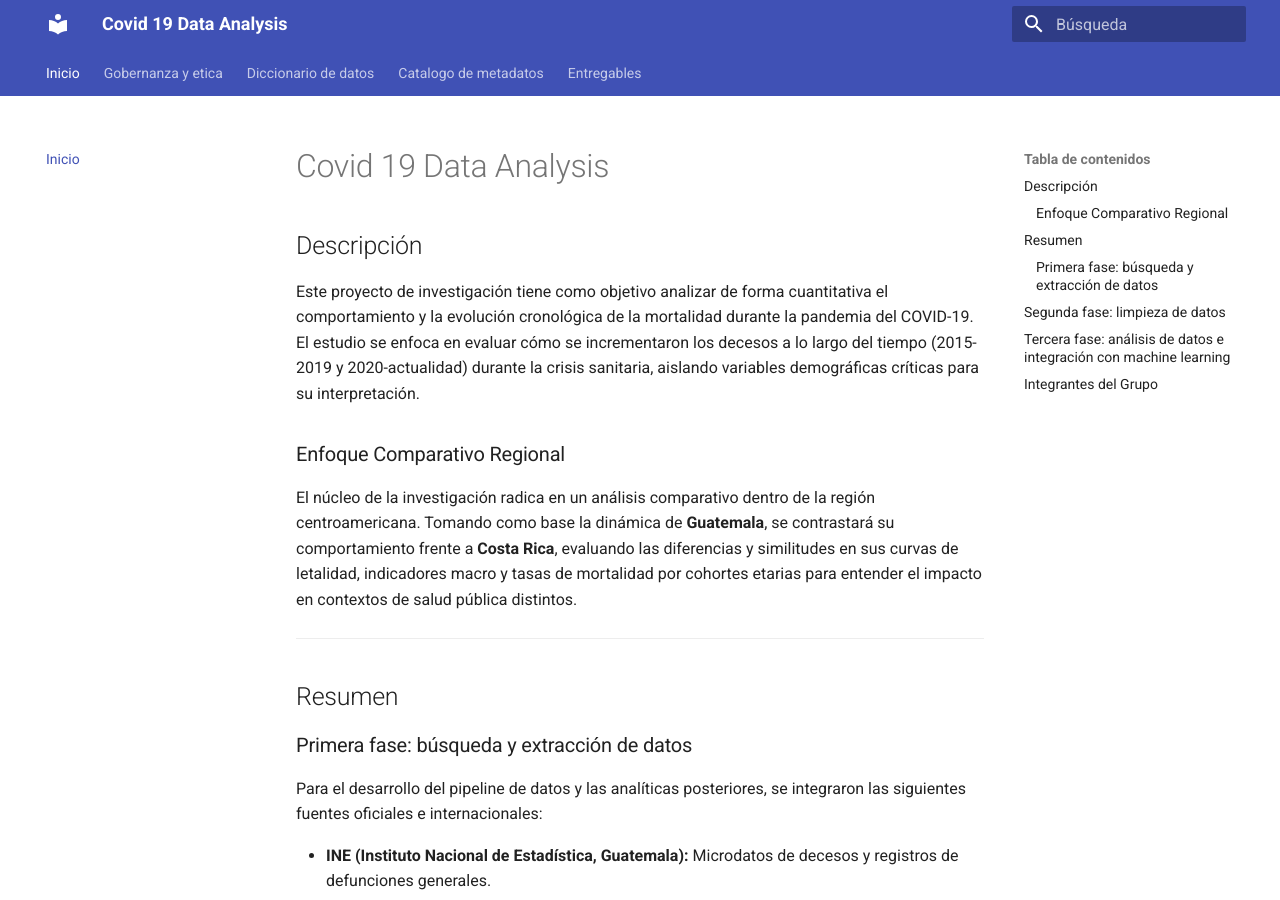
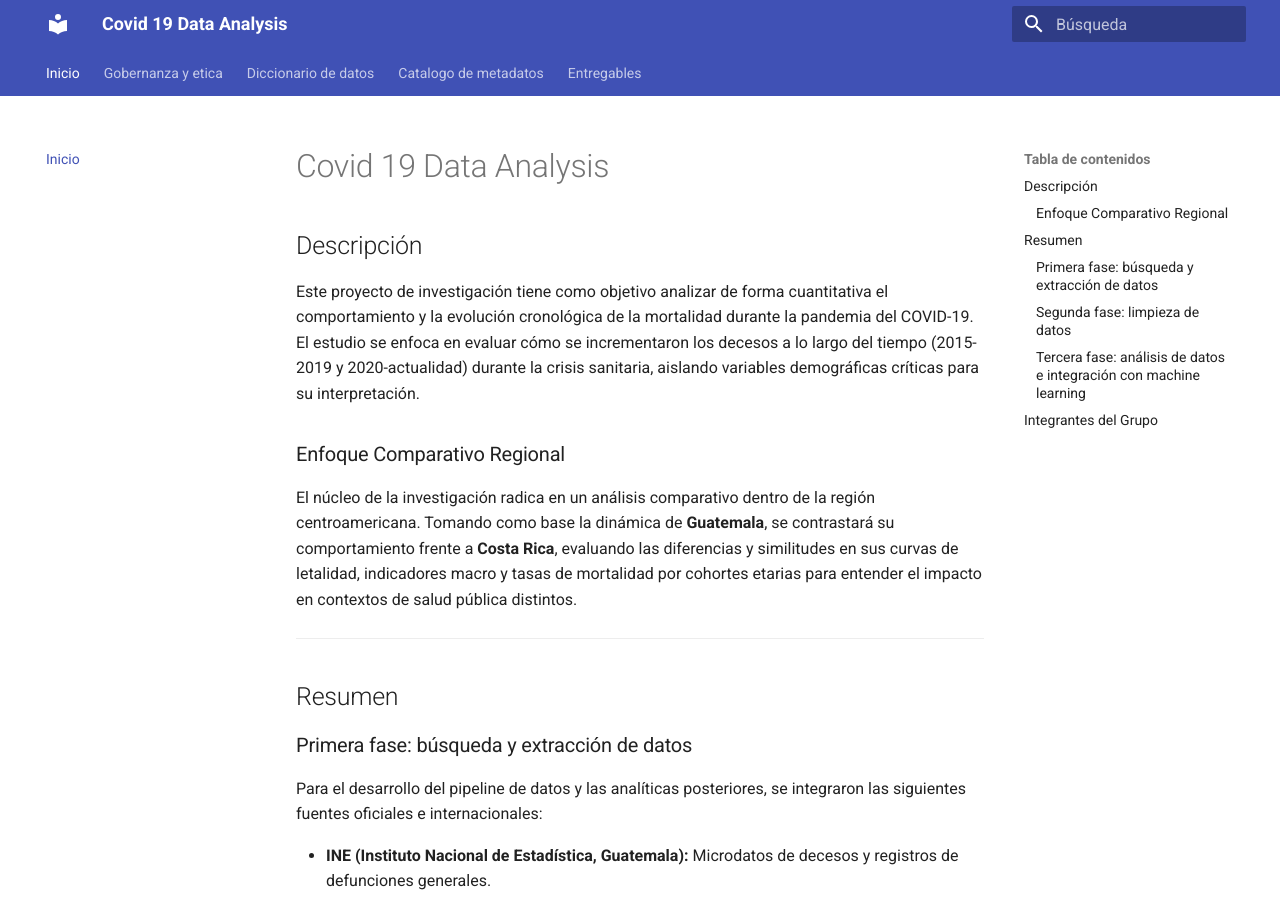
Before and after one commit to Yennifer017/covid19_dataAnalysis, an MkDocs documentation site: the page built from docs/index.md, in a window 1280 px wide and 900 px high. Built offline with MkDocs 1.6.1 and Material for MkDocs 9.7.7, drawn with Linux system fonts in a browser that asks for light colours.

Commit message:
fix: views in docs

```diff
--- a/docs/index.md
+++ b/docs/index.md
@@ -18,10 +18,10 @@ Para el desarrollo del pipeline de datos y las analíticas posteriores, se integ
 * **OMS / WHO (Organización Mundial de la Salud):** Series temporales globales de casos diarios y acumulados de COVID-19.
 * **INEC (Instituto Nacional de Estadística y Censos, Costa Rica):** Indicadores, categorías y registros de mortalidad por edades correspondientes a los periodos 2020, 2021 y 2022.
 
-## Segunda fase: limpieza de datos
+### Segunda fase: limpieza de datos
 Pendiente
 
-## Tercera fase: análisis de datos e integración con machine learning
+### Tercera fase: análisis de datos e integración con machine learning
 Pendiente
 
 ---
```
Also changed, not shown: docs/gobernanza-etica.md (+4 -0 lines).
